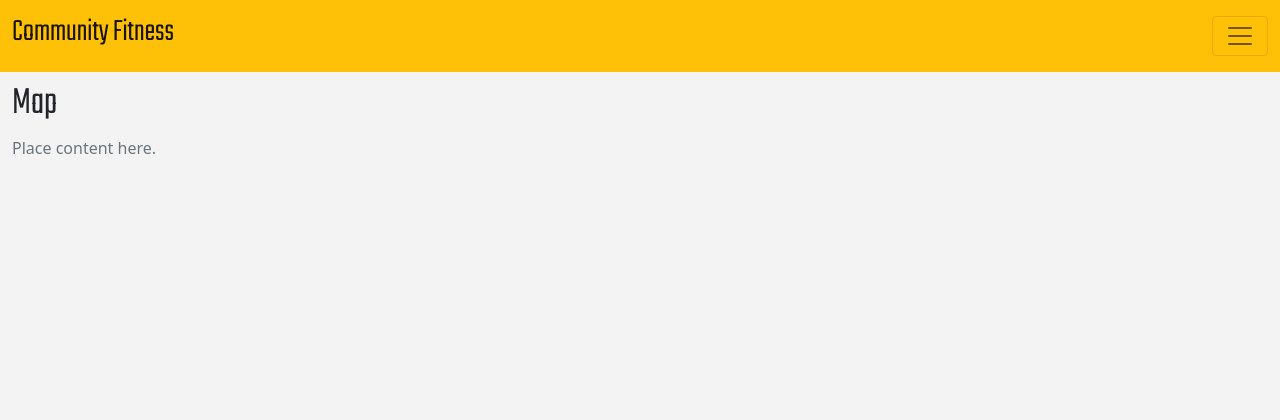
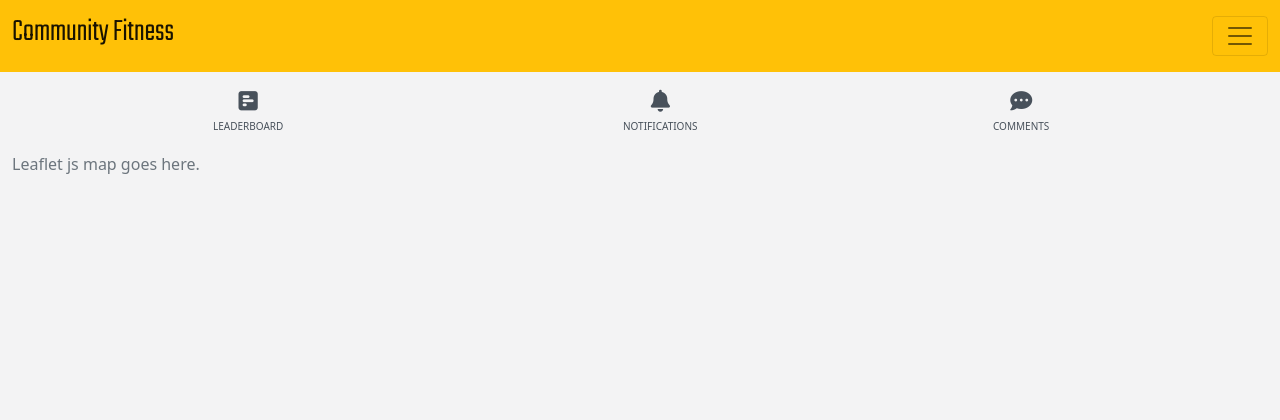
Before and after one commit to BarryBeics/Project-Three, a Flask app: page / in a window 1280 px wide. Shown: the top 420 px of the page. Run offline with Flask 2, Linux system fonts and the light colour scheme; some libraries are stand-ins or nearby versions.

Commit message:
Add internal top navigation

```diff
--- a/fitnesstracker/static/css/style.css
+++ b/fitnesstracker/static/css/style.css
@@ -7,6 +7,8 @@ p {
 h1,
 h2,
 h3,
+.popover-header,
+.main-menuitem span
 .flashes {
   font-family: 'Teko', sans-serif;
 }
@@ -48,3 +50,57 @@ html {
   max-width: 315px;
   min-height: 530px;
 }
+
+/* ------------- Internal navigation -----*/
+
+.main-menuitem a i {
+  display: block;
+  font-size: 22px;
+}
+
+.main-menuitem span {
+  font-size: 10px;
+}
+
+.list-inline-item:not(:last-child) {
+  margin: 0;
+}
+
+.menucontainer {
+  font-size: 0;
+}
+
+#mob-nav,
+#nav {
+  z-index: 1;
+}
+
+.main-menuitem {
+  padding: 10px 0px 0px 0px;
+  text-align: center;
+  text-transform: uppercase;
+}
+
+.main-menuitem a {
+  text-decoration: none;
+}
+
+.main-menuitem a,
+.main-menuitem a i,
+body {
+   color: #48515B;
+}
+
+.selected:before,
+.link-text i:hover {
+   color: #FDDA0D;
+}
+
+.hvr-underline-from-center:before,
+.radio-toolbar label:hover {
+   background-color: #FDDA0D;
+}
+
+.popover-header {
+   background-color: #FDDA0D;
+}
--- a/fitnesstracker/templates/map.html
+++ b/fitnesstracker/templates/map.html
@@ -1,6 +1,28 @@
 {% extends "base.html" %}
 {% block content %}
 
-<h1>Map</h1>
-<span class="text-muted">Place content here.</span>
+
+<!-- Internal Navigation Buttons -->
+<div class="d-md-block">
+    <ul id="nav" class="main-list-inline main-menucontainer">
+        <li class="col-4 list-inline-item main-menuitem">
+            <a href="" class="hvr-push"><i class="fa-solid fa-square-poll-horizontal"
+                    aria-hidden="true"></i><span>Leaderboard</span></a>
+        </li>
+        <li class="col-4 list-inline-item main-menuitem">
+            <a href="" class="hvr-push"><i class="fas fa-bell"
+                    aria-hidden="true"></i>
+                <div class="d-none d-sm-block"><span>Notifications</span></div>
+            </a>
+        </li>
+        <li class="col-3  list-inline-item main-menuitem">
+            <a href="" class="hvr-push"><i class="fas fa-comment-dots"
+                    aria-hidden="true"></i>
+                <div class="d-none d-sm-block"><span>Comments</span></div>
+            </a>
+        </li>
+    </ul>
+</div>
+<div id="map"></div>
+<span class="text-muted">Leaflet js map goes here.</span>
 {% endblock %}
```
